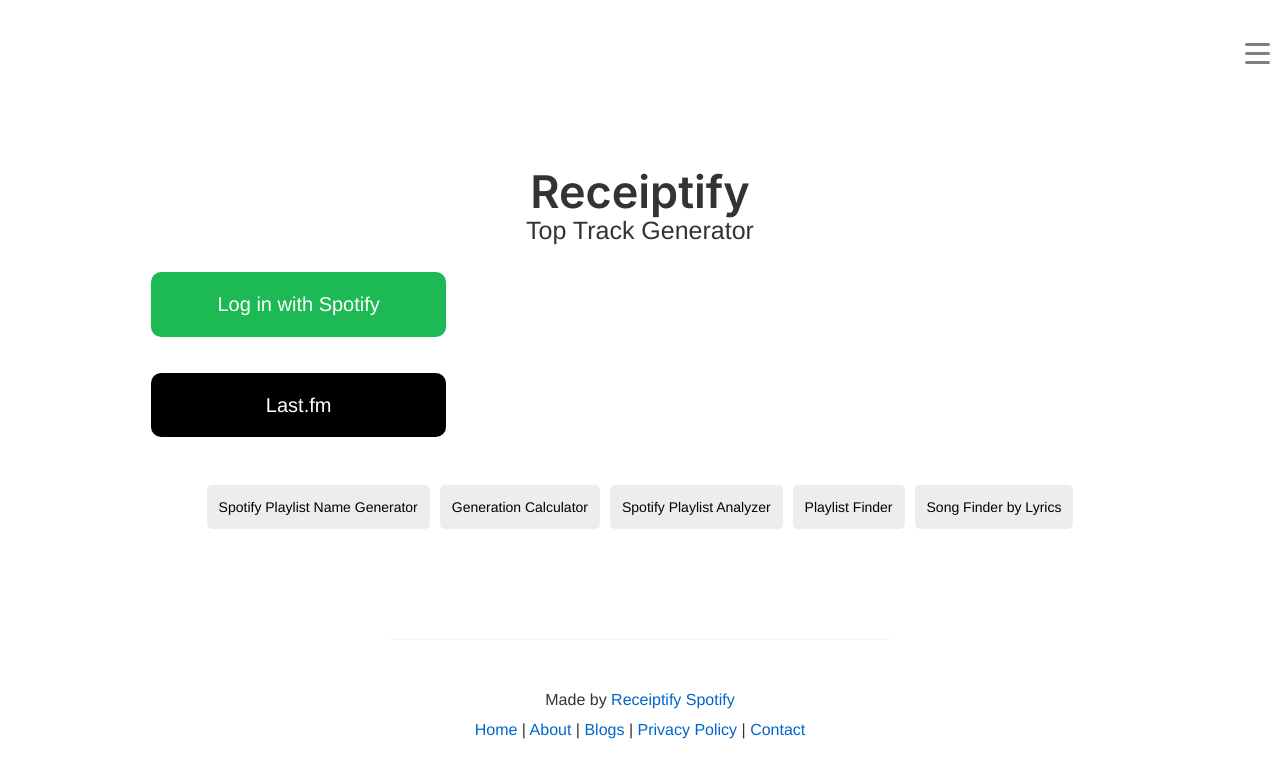
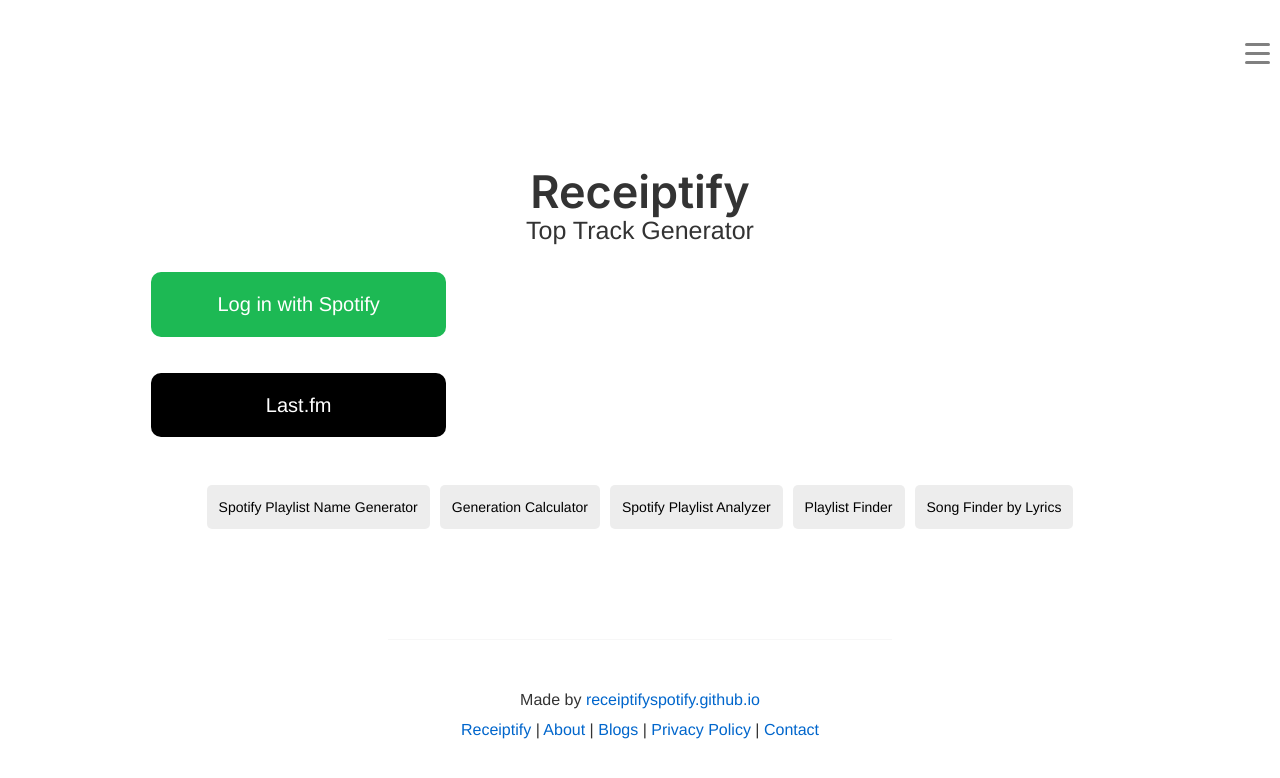
Before and after one commit to receiptifyspotify/receiptifyspotify.github.io, a Jekyll site: the page built from index.markdown, in a window 1280 px wide. Shown: the top 778 px of the page. Built offline with Jekyll 4.4.1, drawn with Linux system fonts in a browser that asks for light colours; nearby versions of some CDN libraries; a script that is not in the unit is left out; comment, search, counter and statistics services are not loaded.

Commit message:
Update myfooter.html

```diff
--- a/_includes/myfooter.html
+++ b/_includes/myfooter.html
@@ -6,10 +6,10 @@
   </div>
   <br />
   <p class="info">
-    Made by <a href="https://receiptifyspotify.github.io">Receiptify Spotify</a>
+    Made by <a href="https://receiptifyspotify.github.io">receiptifyspotify.github.io</a>
   </p>
   <p class="info">
-    <a href="/">Home</a> | <a href="/about">About</a> | <a href="/blogs">Blogs</a> |
+    <a href="/">Receiptify</a> | <a href="/about">About</a> | <a href="/blogs">Blogs</a> |
     <a href="/privacy">Privacy Policy</a> |
     <a href="/contact">Contact</a>
   </p>
```
